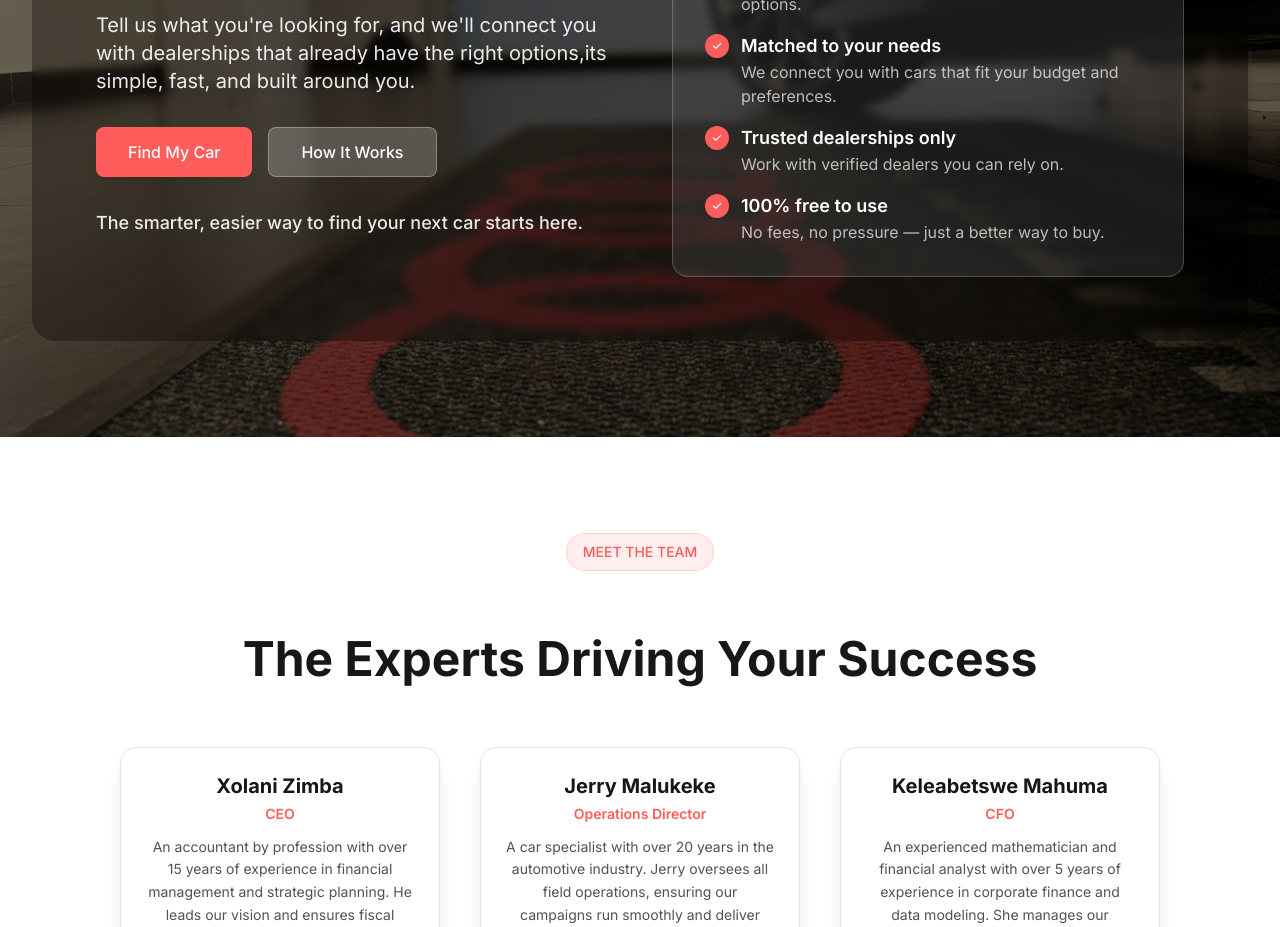
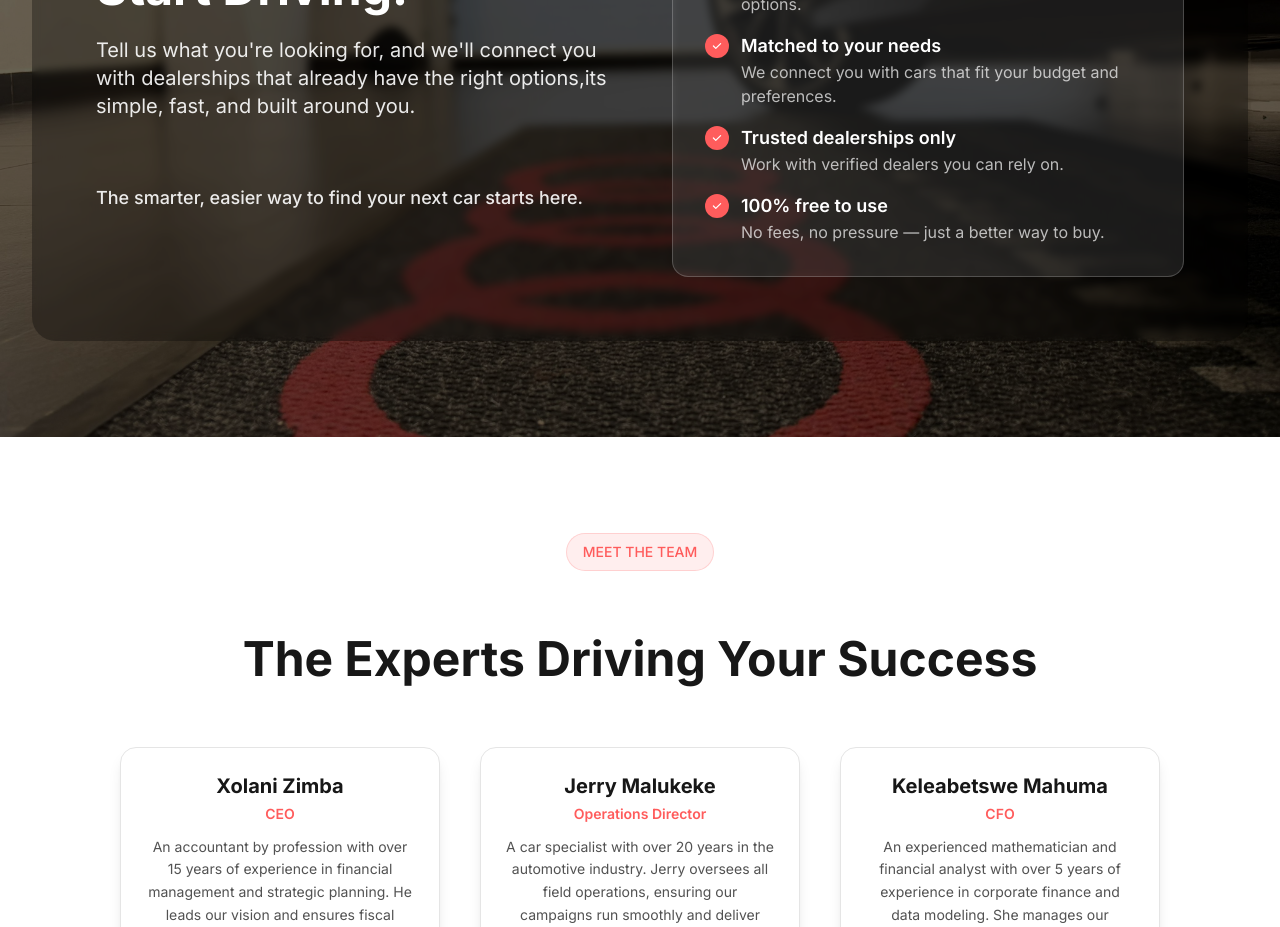
Before and after one commit to codedbytumelo/auto-reach-innovations, a Next.js app: page / in a window 1280 px wide. Shown: the part 3320-4247 px from the top of the page. Built offline with nearby package versions, Linux system fonts and the light colour scheme.

Commit message:
Added changes

```diff
--- a/src/sections/CallToAction.tsx
+++ b/src/sections/CallToAction.tsx
@@ -71,18 +71,7 @@ const CallToAction = () => {
                 viewport={{ once: true }}
                 className="flex flex-col sm:flex-row gap-4"
               >
-                <button
-                  onClick={handleFindMyCar}
-                  className="px-8 py-3 bg-[#ff5c5c] text-white font-medium rounded-lg hover:bg-red-600 transition-colors shadow-lg"
-                >
-                  Find My Car
-                </button>
-                <button
-                  onClick={handleHowItWorks}
-                  className="px-8 py-3 bg-white/20 text-white font-medium rounded-lg border border-white/30 hover:bg-white/30 transition-colors"
-                >
-                  How It Works
-                </button>
+
               </motion.div>
 
               {/* Closing Line */}
```
